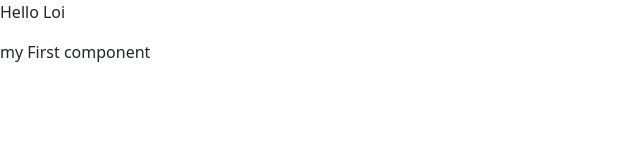
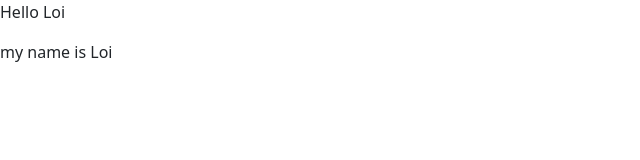
Before and after one commit to louluo311/LearnWithEric, a React (Vite) app in the folder react-app/: page / in a window 1280 px wide. Shown: the top 160 px of the page, without its empty margins (0-640 px from the left). Built offline with nearby package versions, Linux system fonts and the light colour scheme.

Commit message:
video 17

```diff
--- a/react-app/src/App.tsx
+++ b/react-app/src/App.tsx
@@ -3,15 +3,21 @@ import reactLogo from './assets/react.svg'
 import './App.css'
 import 'bootstrap/dist/css/bootstrap.min.css';
 import MyComponent from './component/MyComponent';
+import React from 'react';
 
-function App() {
-  return (
-    <div className='app-container'>
+class App extends React.Component {
+  render() {
+    return (
+      <div className='app-container'>
       <p>Hello Loi</p>
       <MyComponent></MyComponent>
-    </div>
-  )
+      </div>
+    )
+  }
 }
+
+
+
 
 export default App
 
--- a/react-app/src/component/MyComponent.tsx
+++ b/react-app/src/component/MyComponent.tsx
@@ -1,9 +1,16 @@
 import React from "react";
 
 class MyComponent extends React.Component {
+    state = {
+        name: 'Loi',
+        address: 'Martial Art Dojo',
+        age: 25
+    }
     render() {
         return (
-            <div>my First component</div>
+            <div>
+                my name is {this.state.name}
+            </div>
         );
     }
 }
```
